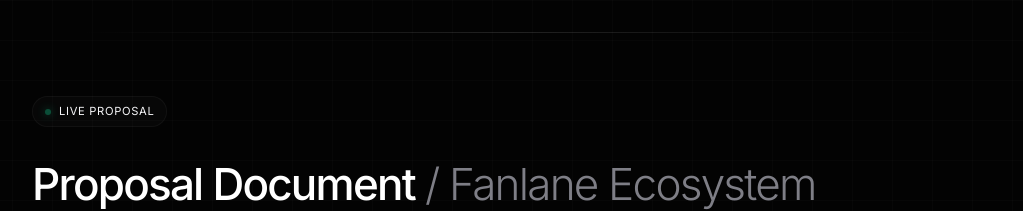
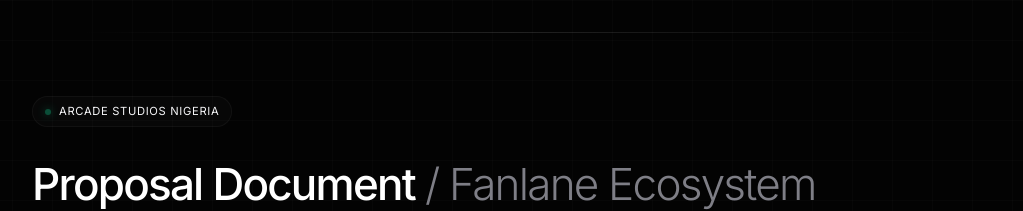
Before and after one commit to Gigx267/Fanlane-Group-Vendor-Proposal, a plain HTML site: page index.html in a window 1280 px wide. Shown: the top 211 px of the page, without its empty margins (128-1151 px from the left). Drawn offline with Linux system fonts and the light colour scheme.

Commit message:
Update index.html

```diff
--- a/index.html
+++ b/index.html
@@ -392,7 +392,7 @@
   <header>
     <div class="status-container">
       <div class="status-pulse"></div>
-      <span>LIVE PROPOSAL</span>
+      <span>Arcade Studios Nigeria </span>
     </div>
     <h1>Proposal Document <span>/ Fanlane Ecosystem</span></h1>
     <p class="hero-sub">A cohesive proposal engineered to design, develop, secure, and scale the unified digital presence for Fanlane &amp; Company and its strategic entities.</p>
```
